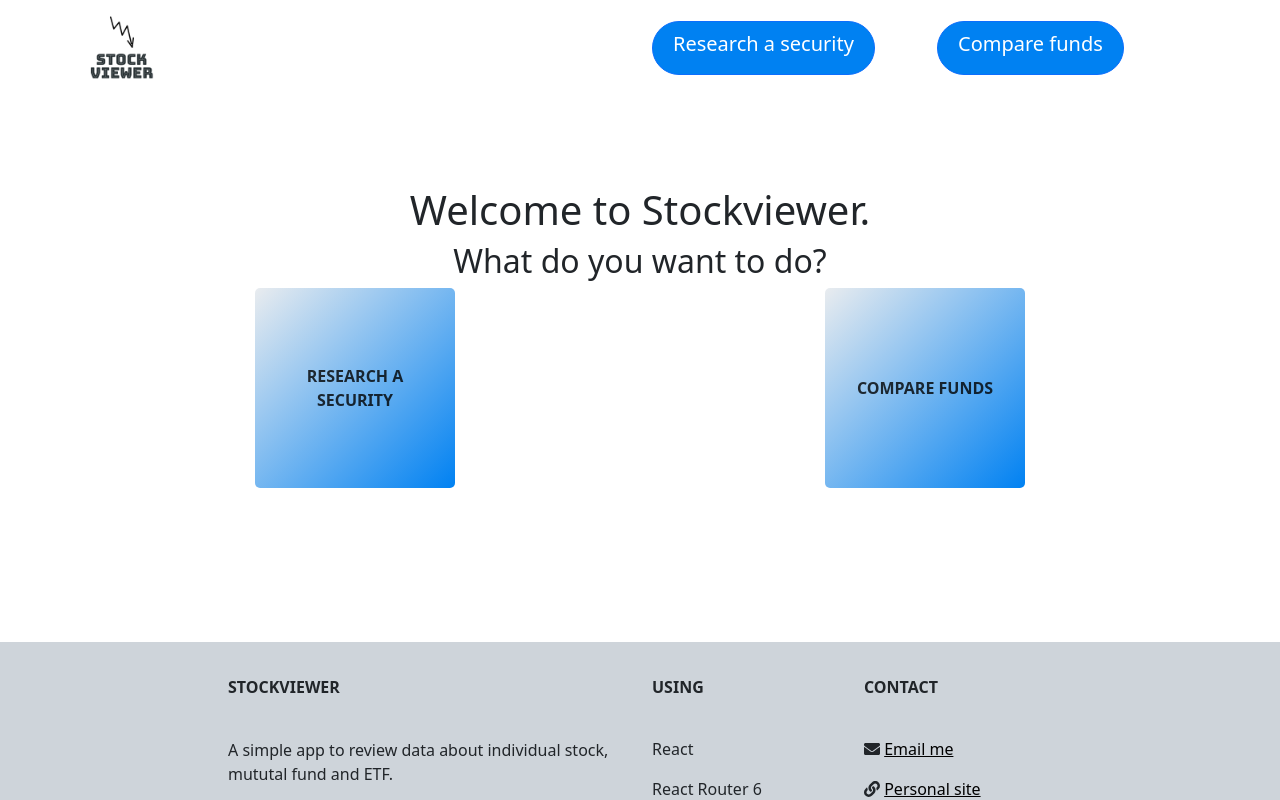
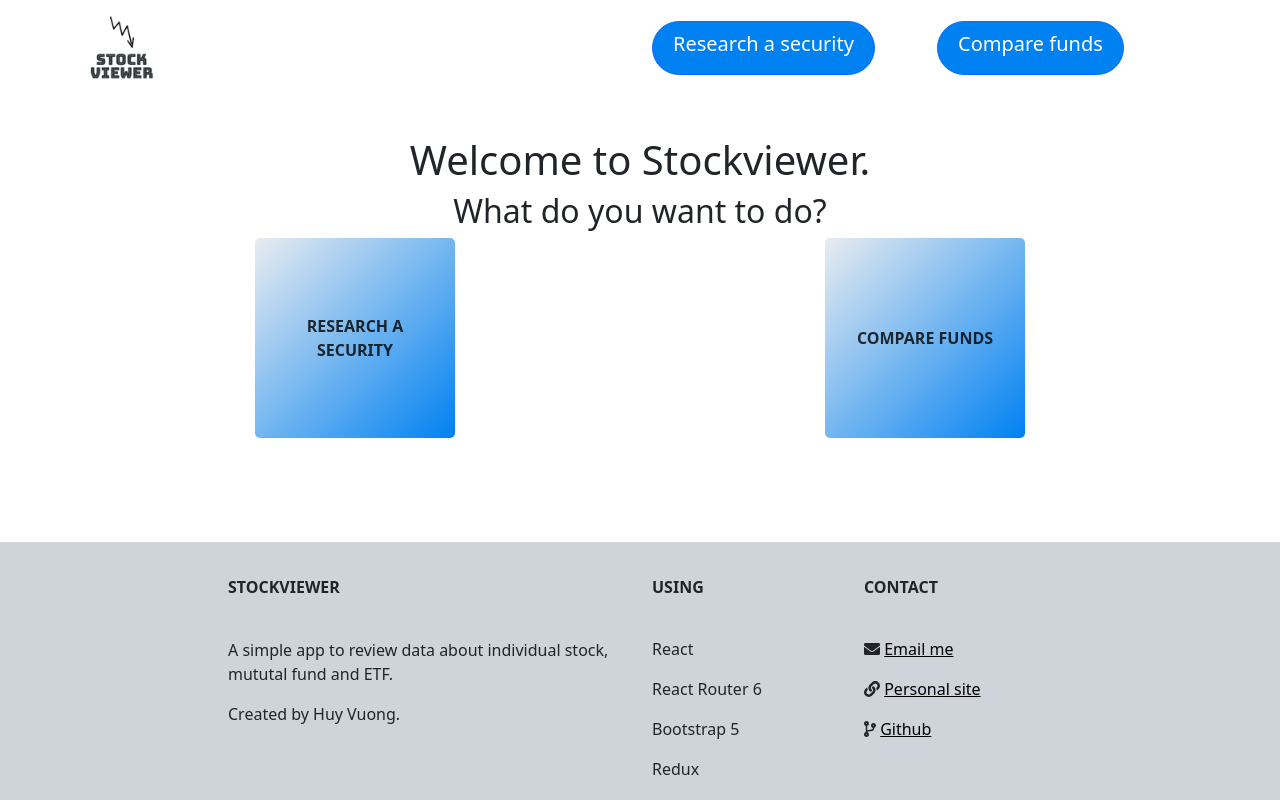
Before and after one commit to huycans/stockviewer, a React (Create React App) app: page / in a window 1280 px wide. Shown: the top 800 px of the page. Built offline with nearby package versions, Linux system fonts and the light colour scheme.

Commit message:
Adjust some minor margins

```diff
--- a/src/App.scss
+++ b/src/App.scss
@@ -28,7 +28,7 @@ body {
   min-height: 100vh;
 
   .App {
-    margin-bottom: -140px;
+    margin-bottom: -100px;
     min-height: 100%;
     padding-bottom: 4rem;
   }
--- a/src/styles/_header.scss
+++ b/src/styles/_header.scss
@@ -1,9 +1,8 @@
 header {
-  margin: 20px 0px;
+  margin: 0px 0px;
   min-height: 6rem;
   align-items: center;
   display: flex;
-  margin-bottom: 40px;
 
   #stockviewerLogo {
     width: 80px;
--- a/src/styles/_tickerInfo.scss
+++ b/src/styles/_tickerInfo.scss
@@ -1,5 +1,5 @@
 .mainContent {
-  margin: 90px 0;
+  margin: 40px 0;
 
   & table, th, td {
     border-bottom: 1px solid $light-border-gray;
```
